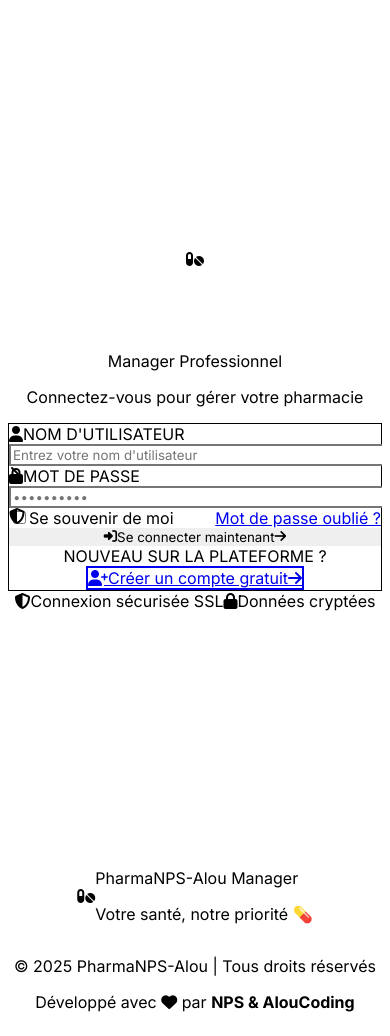
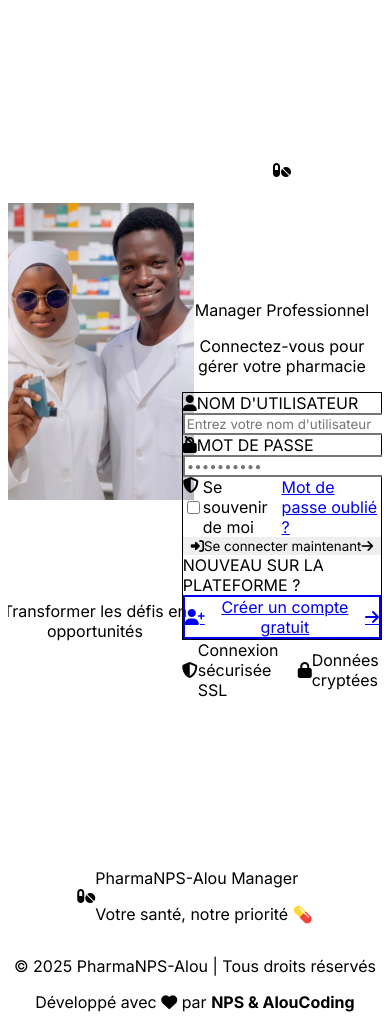
Before and after one commit to NdeyePendaSarr/pharmanps-aloucoding, a Django app: page /login/ in a window 390 px wide. Run offline with Django 5.2, Linux system fonts and the light colour scheme; style sheets or scripts are compiled from the project's sources.

Commit message:
Correction affichage image page d’accueil (responsive mobile)

```diff
--- a/templates/users/login.html
+++ b/templates/users/login.html
@@ -180,7 +180,9 @@
     </div>
 
     <!-- Partie droite - Photo des fondateurs -->
-    <div class="hidden lg:flex relative w-0 flex-1 items-center justify-center py-16">
+     <!-- Section photo des fondateurs : visible avant le formulaire sur mobile -->
+
+    <div class="flex flex-col lg:flex relative w-full lg:w-0 flex-1 items-center justify-center py-8 lg:py-16 order-first lg:order-last">
 
         <div class="absolute inset-0 bg-gradient-to-br from-gray-900 via-purple-900 to-black">
             <!-- Overlay décoratif -->
```
Also changed, not shown: backup_database.py (added).
